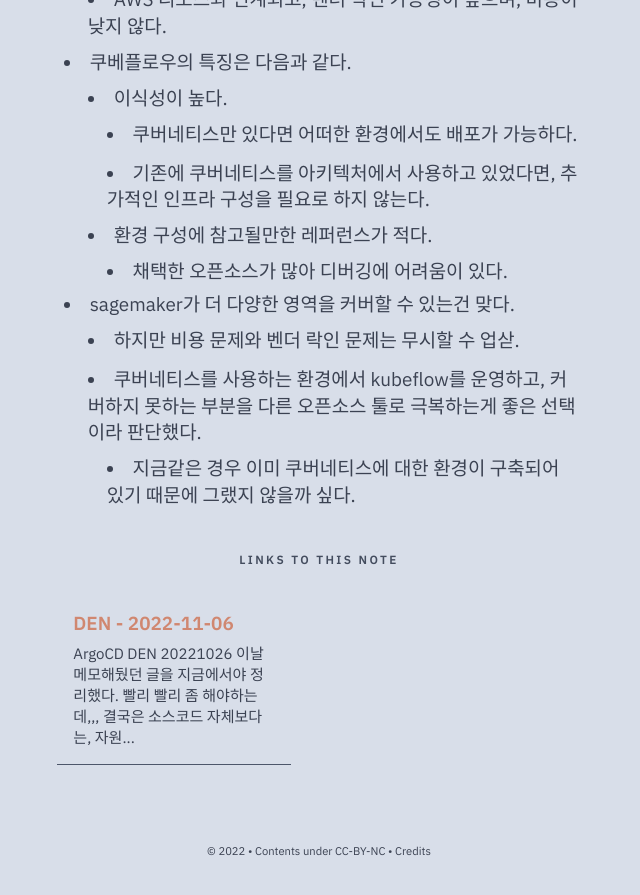
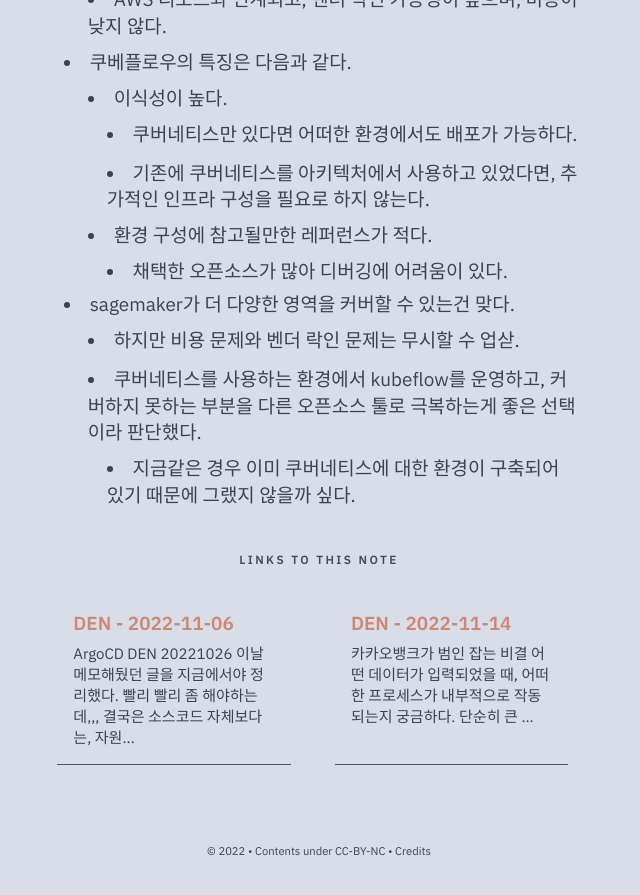
Before and after one commit to timbergrizz/timbergrizz.github.io, a Jekyll site: the page built from _notes/Public/K8s/Kubeflow - Why Kubeflow?.md, in a window 1280 px wide and 900 px high, scrolled down 1793 px. Shown: the top 895 px of the window, without its empty margins (321-961 px from the left). Built offline with Jekyll 4.4.1, drawn with Linux system fonts in a browser that asks for light colours; comment, search, counter and statistics services are not loaded; part of the change alters nothing that is shown.

Commit message:
vault backup: 2022-11-15 14:20:22

```diff
--- /dev/null
+++ b/_notes/Public/DEN/DEN - 2022-11-14.md
@@ -0,0 +1,35 @@
+---
+title : DEN - 2022-11-14
+feed : hide
+date : 14-11-2022
+---
+
+- [카카오뱅크가 범인 잡는 비결](http://news.bizwatch.co.kr/article/finance/2020/12/23/0018)
+	- 어떤 데이터가 입력되었을 때, 어떠한 프로세스가 내부적으로 작동되는지 궁금하다.
+		- 단순히 큰 금액이 자주 거래되는 계좌에서 이러한 부분을 잡아내는 건지, 아니면 어떠한 내부적인 프로세스가 있는건지 궁금하다.
+		- 그래서 카카오뱅크 멘토님께 연락드렸다. 한번 얘기 나누면 재밌을 것 같다.
+	- 머신 러닝이 어떤 방식으로 적용되는지도 궁금하다.
+		- 보이스피싱 탐지 프로젝트를 만드는 입장에서 룰 기반의 FDS와 학습 기반의 FDS가 어떻게 차이날 수 있는지, 학습 기반의 탐지 모델을 적용했을 때 실질적인 성능 향상이 있는지 궁금하다.
+			- 데이터가 쌓이면 당연하게 학습 기반의 모델이 성능이 뛰어나다.
+				- 이런 점을 보면 데이터의 양이 정말 중요한 것 같다. 그런 점에서 보이스피싱 프로젝트를 진행하면서 충분한 데이터를 확보하지 못했던 점이 아쉽게 느껴진다.
+			- 어떤 도메인의 정보를 이용해서 이를 판단하는지 이러한 내용들이 궁금하다.
+				- 이건 기본적으로는 거래내역이 사용될 것이며, 추가적으로 인증 등이 사용될 수 있을 것이다.
+		- 그리고 모니터링 직원들이 가능한 모든 데이터를 처리할 수 있는지도 궁금하다.
+			- 이걸 인공지능으로 얼마나 대체할 수 있을까?
+				- 실제 업무에서는 하나의 알고리즘에 의존할 수 없다.
+				- 단순히 거래내역 뿐만이 아닌 여러가지 비정상적인 상황이 발생할 수 있고, 이러한 모든 상황들에 대응할 수 있도록 여러 방안이 필요하다.
+- 컬리 면접 준비
+	- 나는 데이터 플랫폼 팀으로 가게 될 것 같고, 이러한 부분에 맞춰 준비하면 될 것 같다.
+	- [[Kubeflow - Why Kubeflow?]]
+		- 최근에 이러한 쿠버네티스 기반의 MLOps 솔루션을 도입했던 것 같고, 이러한 부분 이해하면 좋을 것 같다.
+		- 쿠베플로우야 쿠버네티스 기반 MLOps 솔루션의 대표적인 예시이고, 이러한
+	- [KURLY 현직자가 직접 뽑은 직무별 핵심 키워드를 소개합니다!](https://helloworld.kurly.com/blog/kurly-live-job-talkshow/)
+		- 과거에 AWS 기반에서는 RedShift와 Google BigQuery 사용했던 것 같다.
+		- 이러한 서비스들과 이러한 서비스들의 목적 등을 조금 이해해두면 좋을 것 같다.
+	- [채용공고 - DW Ops 엔지니어](https://marketkurly.recruiter.co.kr/app/jobnotice/view?systemKindCode=MRS2&jobnoticeSn=106596)
+		- 데이프 파이프라인 설계가 중심일 것 같다.
+			- 그렇다면 데이터 아키텍처에 대한 이해가 있으면 좋을 것 같다.
+			- 김태완 멘토님이 주셨던 자료들이랑 [[대형 서비스 아키텍처]] 읽어보면 좋을 것 같다.
+		- Airflow, AWS Glue, Spark, Kafka 정도 이해해두고 가면 좋을 것 같다.
+			- [[Kafka - 카프카 역사와 기본]] 이거 원본 강의라도 대충 훑어보고 가야겠다.
+		- 서버 스트럭쳐는 [[분산형 데이터 분석 아키텍처]] 참고하면 좋을 것 같다.
--- a/_notes/Public/K8s/Kubeflow - Why Kubeflow?.md
+++ b/_notes/Public/K8s/Kubeflow - Why Kubeflow?.md
@@ -14,7 +14,6 @@ feed: hide
 		- 로컬, 온프레미스, 클라우드 등 환경에 관계 없이 다양한 환경에서 배포 가능하도록 한다.
 	- scalability
 		- 쿠버네티스 기능을 활용하여 CPU, GPU, TPU등의 자원을 확장하거나 축소하여 사용할 수 있다.
-
 
 - 쿠베플로우는 ML 라이프사이클의 각 단계를 담당하는 컴포넌트로 구성되어 있다.
 	- 서드파티 오픈 소스 툴과 자연스럽게 통합될 수 있다.
```
Also changed, not shown: .obsidian/workspace.json.
